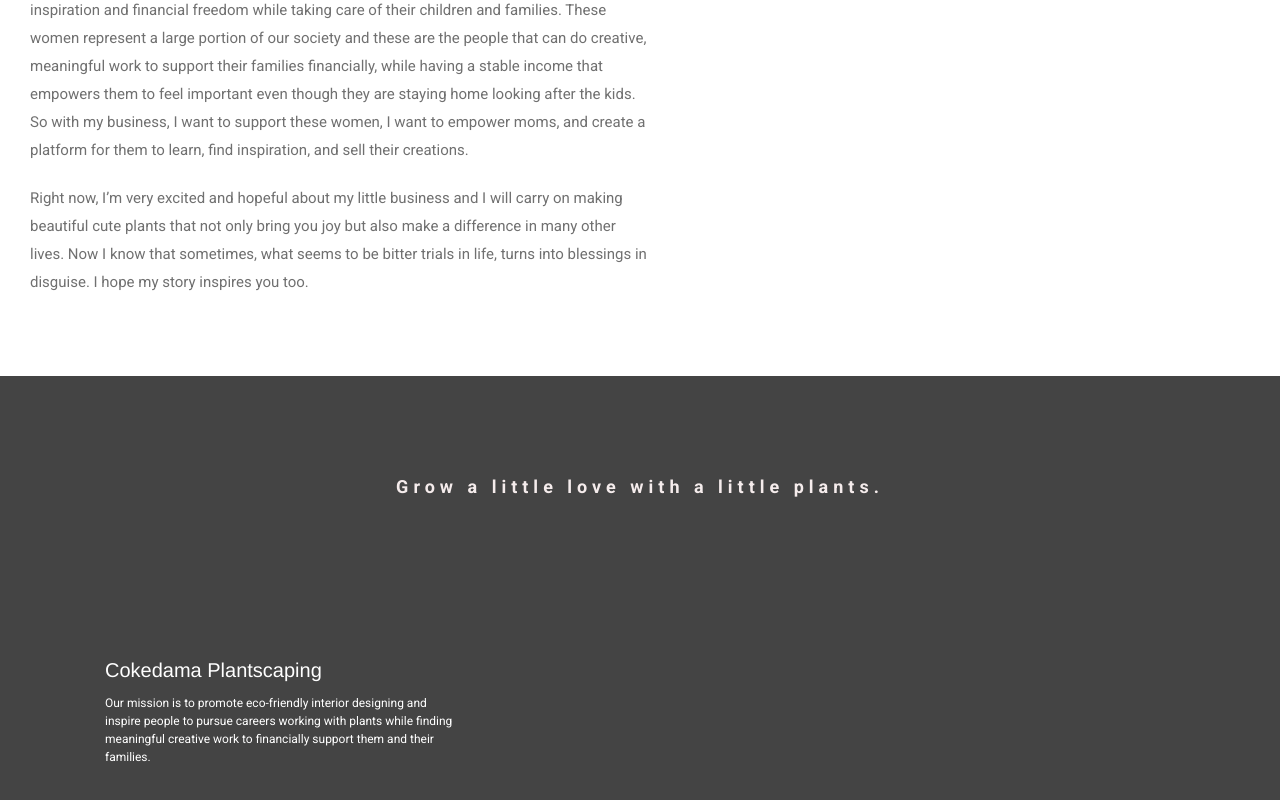
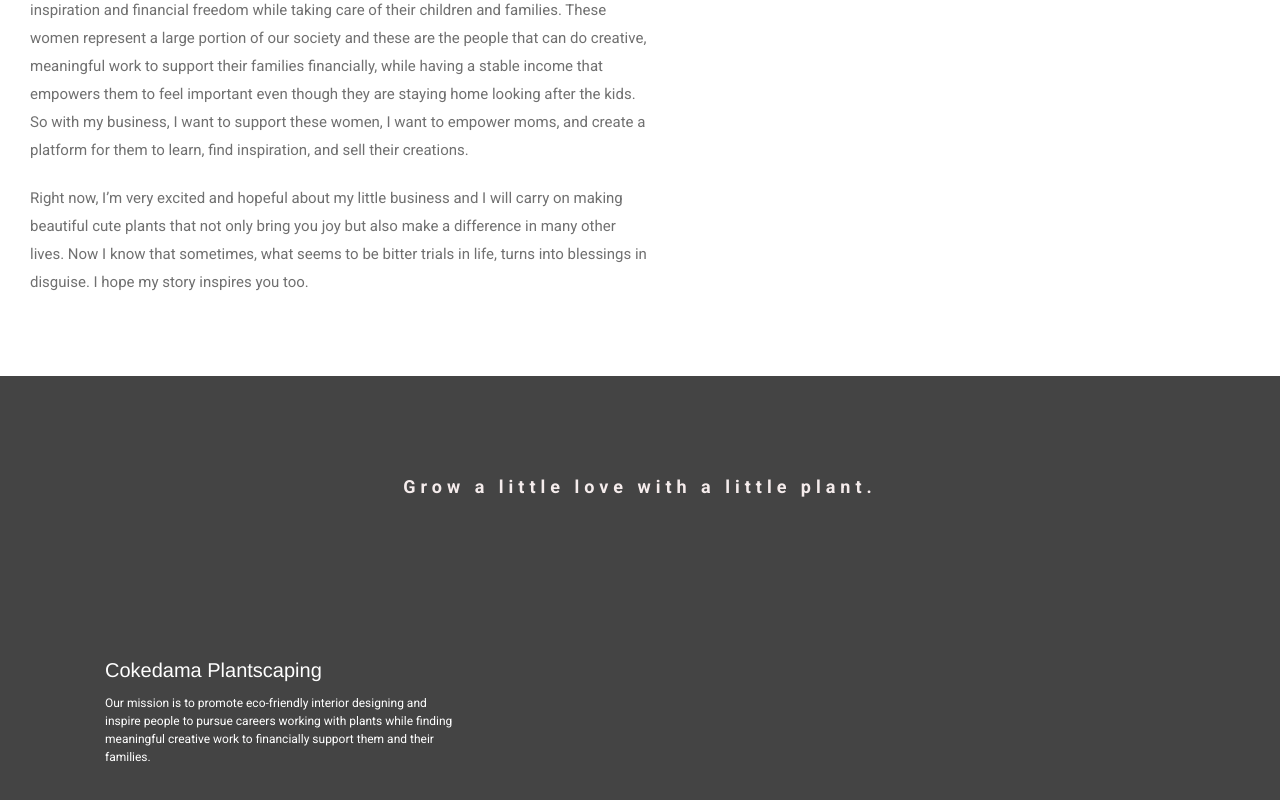
Before and after one commit to Pechkin1027/CokedamaProject, a Next.js app: page /about in a window 1280 px wide. Shown: the part 2117-2917 px from the top of the page. Built offline with nearby package versions, Linux system fonts and the light colour scheme.

Commit message:
grammer fix

```diff
--- a/pages/about.js
+++ b/pages/about.js
@@ -108,8 +108,8 @@ export default function about() {
           </p>
         </div>
       </div>
-      <div className= "slogan">
-        <h3>Grow a little love with a little plants.</h3>
+      <div className="slogan">
+        <h3>Grow a little love with a little plant.</h3>
       </div>
     </PageLayout>
   );
--- a/pages/contact.js
+++ b/pages/contact.js
@@ -86,7 +86,7 @@ export default function contact() {
         </div>
       </div>
       <div className="slogan">
-        <h3>Grow a little love with a little plants.</h3>
+        <h3>Grow a little love with a little plant.</h3>
       </div>
     </PageLayout>
   );
```
